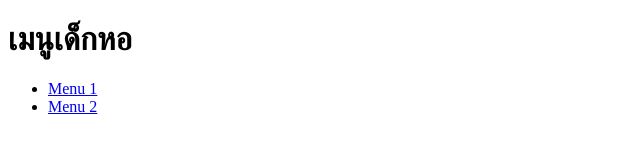
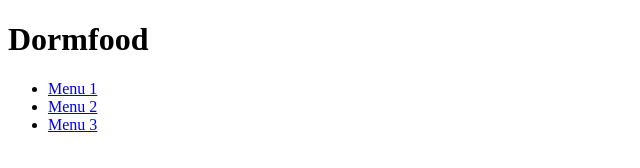
Before and after one commit to kasidid-y/dormfood, a plain HTML site: page index.html in a window 1280 px wide. Shown: the whole page, without its empty margins (0-640 px from the left). Drawn offline with Linux system fonts and the light colour scheme.

Commit message:
Edit menu3

```diff
--- a/index.html
+++ b/index.html
@@ -6,7 +6,7 @@
     <title>Document</title>
 </head>
 <body>
-    <h1>เมนูเด็กหอ</h1>
+    <h1>Dormfood</h1>
     <ul>
         <li>
             <a href="menu1.html">Menu 1</a>
@@ -14,6 +14,9 @@
         <li>
             <a href="menu2.html">Menu 2</a>
         </li>
+        <li>
+            <a href="menu3.html">Menu 3</a>
+        </li>
     </ul>
 </body>
 </html>
```
Also changed, not shown: menu3.html (added, +11 -0 lines).
